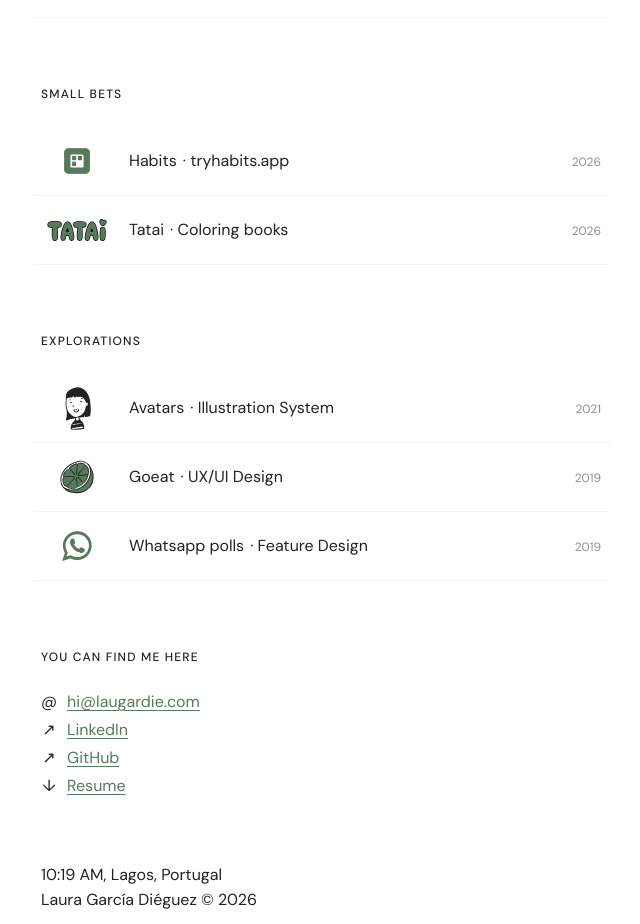
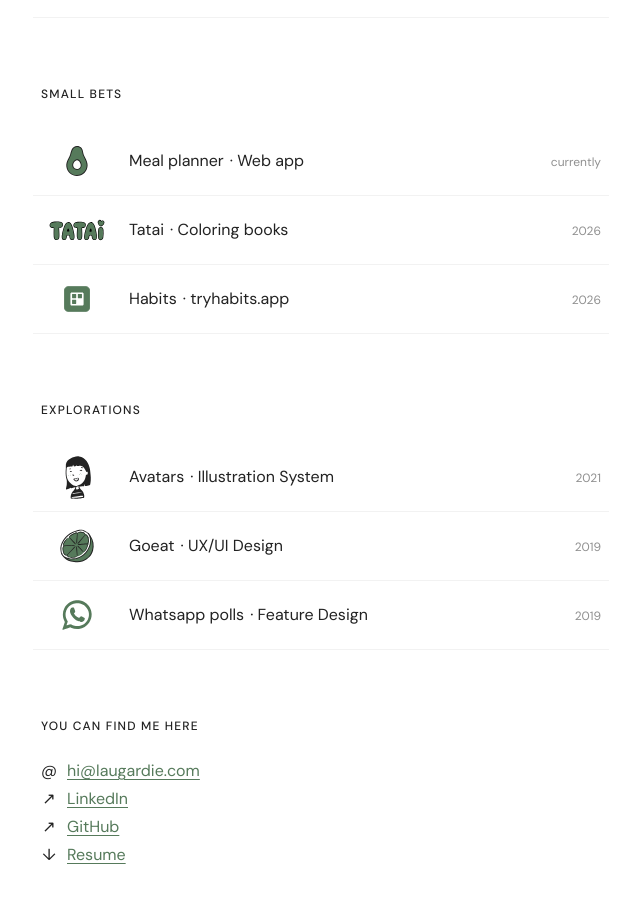
Before and after one commit to laugardie/newportfolio, a Next.js app: page / in a window 1280 px wide. Shown: the part 1684-2608 px from the top of the page, without its empty margins (319-959 px from the left). Built offline with nearby package versions, Linux system fonts and the light colour scheme.

Commit message:
Add Meal planner to small bets

```diff
--- a/app/page.tsx
+++ b/app/page.tsx
@@ -55,11 +55,10 @@ const EXPERIENCE: ExperienceEntry[] = [
 
 const SMALL_BETS = [
   {
-    name: "Habits",
-    company: "tryhabits.app",
-    year: "2026",
-    thumbnail: "/assets/habits-preview.svg",
-    url: "https://tryhabits.app",
+    name: "Meal planner",
+    company: "Web app",
+    year: "currently",
+    thumbnail: "/assets/mealio-preview.svg",
   },
   {
     name: "Tatai",
@@ -67,6 +66,13 @@ const SMALL_BETS = [
     year: "2026",
     thumbnail: "/assets/tatai-books.svg",
     url: "https://www.amazon.es/stores/author/B0H7SPB314?ingress=0&visitId=abe2539c-bbe6-4c53-88a0-a4d3e46984f2",
+  },
+  {
+    name: "Habits",
+    company: "tryhabits.app",
+    year: "2026",
+    thumbnail: "/assets/habits-preview.svg",
+    url: "https://tryhabits.app",
   },
 ];
 
```
Also changed, not shown: public/assets/mealio-preview.svg (added), public/assets/tatai-books.svg.
